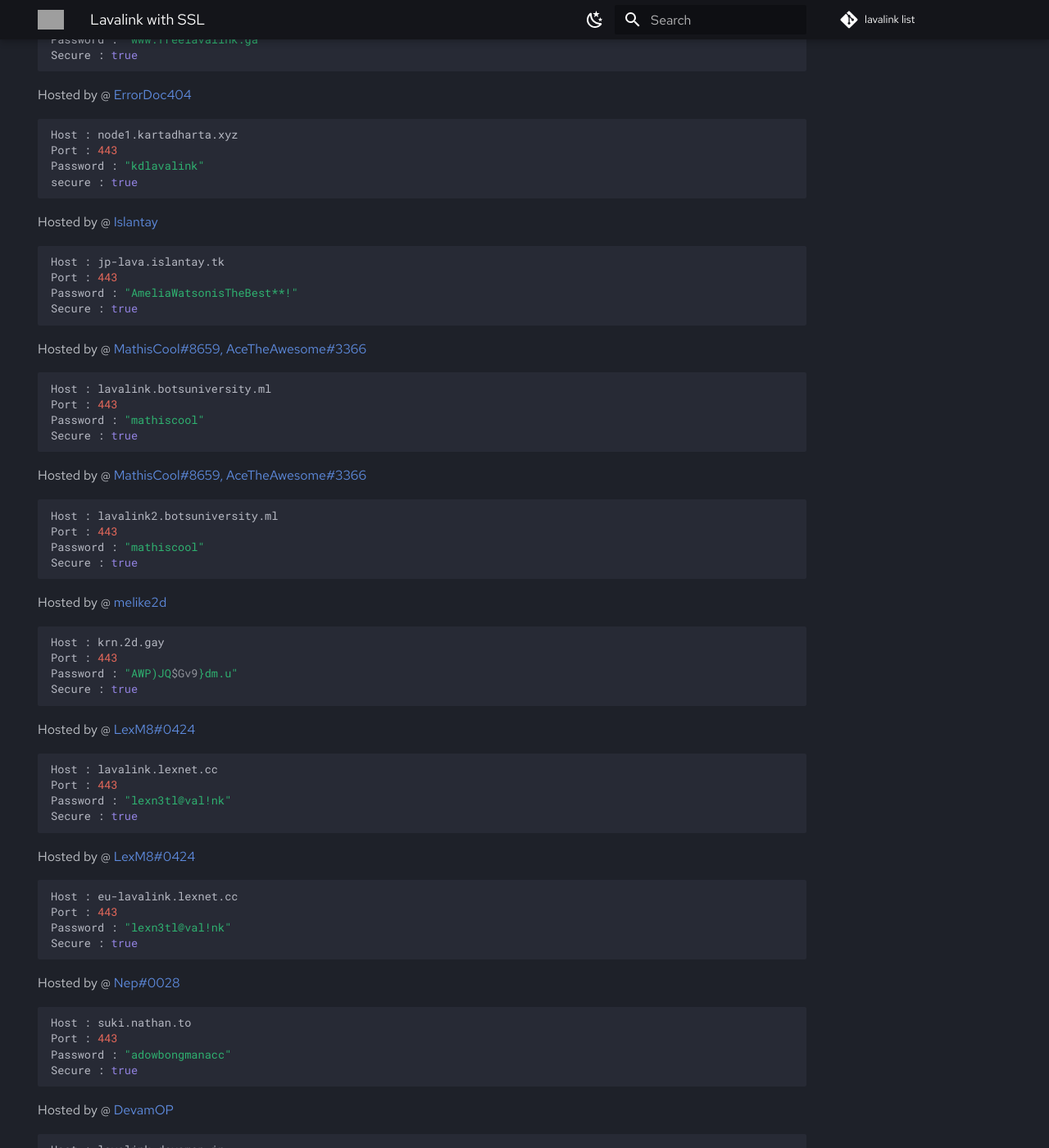
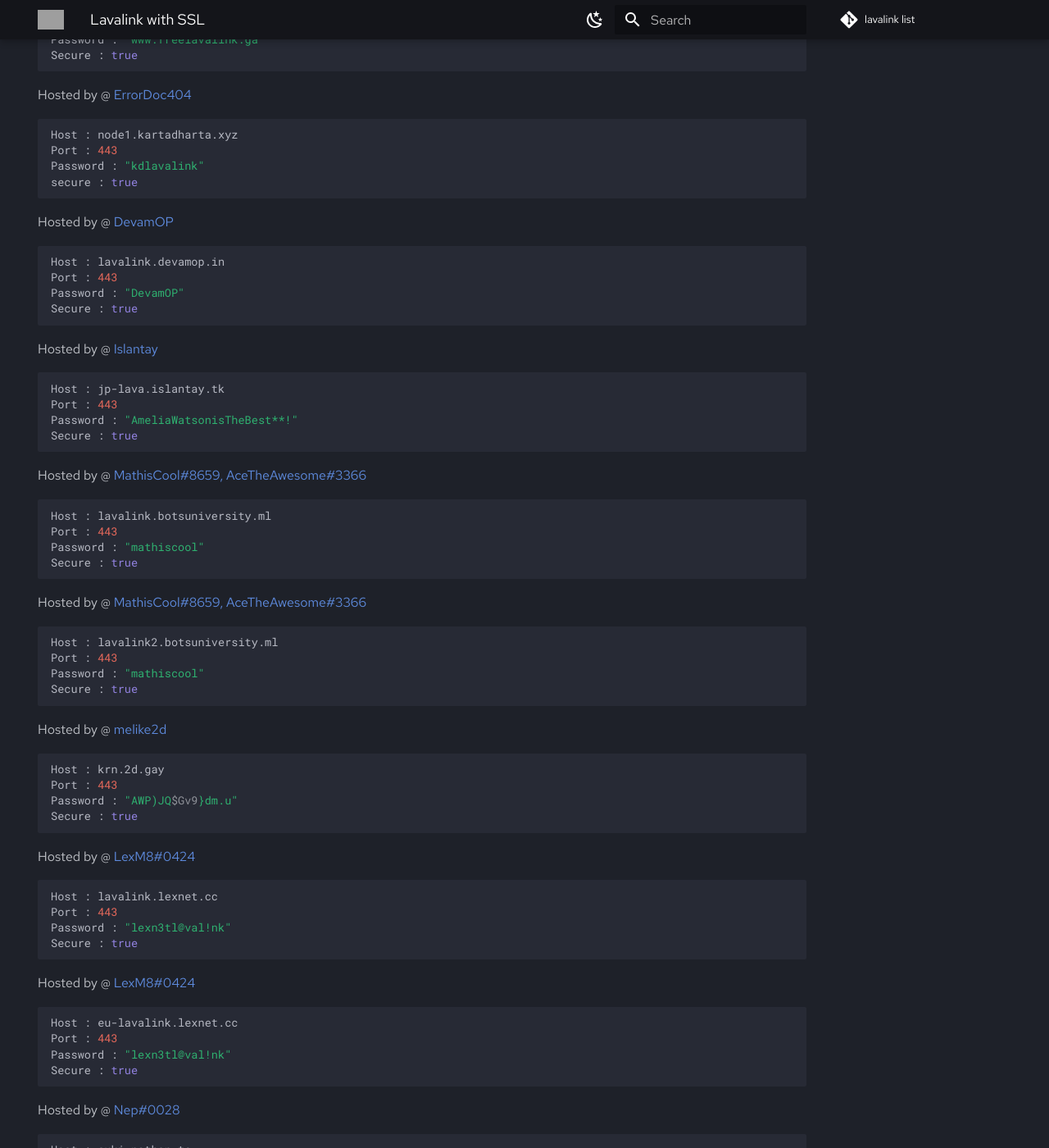
Before and after one commit to DarrenOfficial/lavalink-list, an MkDocs documentation site: the page built from docs/SSL/lavalink-with-ssl.md, in a window 1280 px wide and 1400 px high, scrolled down 279 px. Shown: the whole window at 82% size. Built offline with MkDocs 1.6.1 and Material for MkDocs 9.7.7, drawn with Linux system fonts in a browser that asks for light colours; comment, search, counter and statistics services are not loaded; some of the changed text lies outside the part shown; grey boxes are pictures that could not be loaded.

Commit message:
Update lavalink-with-ssl.md

````diff
--- a/docs/SSL/lavalink-with-ssl.md
+++ b/docs/SSL/lavalink-with-ssl.md
@@ -21,6 +21,14 @@ Host : node1.kartadharta.xyz
 Port : 443
 Password : "kdlavalink"
 secure : true
+```
+
+Hosted by @ [DevamOP](https://bit.ly/m/devam)
+```bash
+Host : lavalink.devamop.in
+Port : 443
+Password : "DevamOP"
+Secure : true
 ```
 
 Hosted by @ [Islantay](https://github.com/Dep0s1t)
@@ -78,11 +86,3 @@ Port : 443
 Password : "adowbongmanacc"
 Secure : true
 ```
-
-Hosted by @ [DevamOP](https://bit.ly/m/devam)
-```bash
-Host : lavalink.devamop.in
-Port : 443
-Password : "DevamOP"
-Secure : true
-```
````
